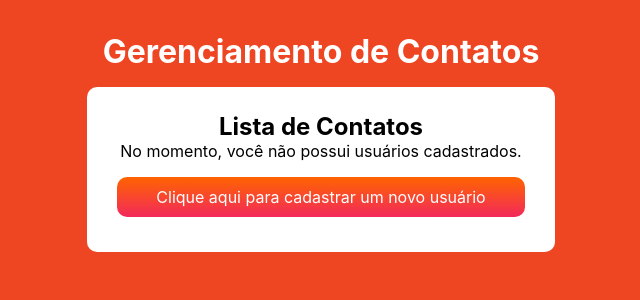
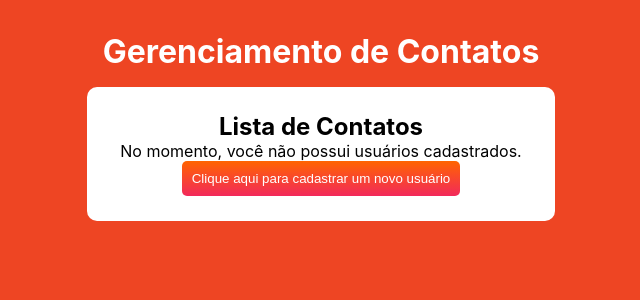
Before and after one commit to Marcoswodbarros/A5, a React (Create React App) app: page / in a window 1280 px wide. Shown: the top 300 px of the page, without its empty margins (319-959 px from the left). Built offline with nearby package versions, Linux system fonts and the light colour scheme.

Commit message:
Creating 'Button' component

```diff
--- a/src/App.css
+++ b/src/App.css
@@ -1,4 +1,3 @@
-/* src/App.css */
 * {
   box-sizing: border-box;
   margin: 0;
--- a/src/components/Alteracao/index.js
+++ b/src/components/Alteracao/index.js
@@ -1,4 +1,3 @@
-// src/Alteracao.js
 import React, { useState } from 'react';
 
 const Alteracao = ({ contato, onUpdate }) => {
--- /dev/null
+++ b/src/components/Button/Button.css
@@ -0,0 +1,6 @@
+.btn {
+    background-image: linear-gradient(180deg, #ff6400 0%, #f2295b 100%);
+    border-radius: 10px;
+    margin-top: 1rem;
+    padding: 10px 15px;
+}
--- /dev/null
+++ b/src/components/Button/index.js
@@ -0,0 +1,12 @@
+import React from "react";
+import "./Button.css";
+
+const Button = ({ onClick, children, type = "button" }) => {
+  return (
+    <button type={type} onClick={onClick} className="custom-button">
+      {children}
+    </button>
+  );
+};
+
+export default Button;
--- a/src/components/Cadastro/index.js
+++ b/src/components/Cadastro/index.js
@@ -1,4 +1,3 @@
-// src/Cadastro.js
 import React, { useState } from 'react';
 import "./Cadastro.css"
 
--- a/src/components/ListaContatos/index.js
+++ b/src/components/ListaContatos/index.js
@@ -1,11 +1,12 @@
-// src/ListaContatos.js
 import React from 'react';
+import Button from '../Button';
 import './ListaContatos.css'
 
 const ListaContatos = ({ contatos, onEdit, onDelete, onShowCadastro }) => {
     return (
         <div className='listaContatos-container'>
             <h2>Lista de Contatos</h2>
+
             {contatos.length === 0 ? (
                 <p>No momento, você não possui usuários cadastrados.</p>
             ) : (
@@ -24,20 +25,17 @@ const ListaContatos = ({ contatos, onEdit, onDelete, onShowCadastro }) => {
                             {contato.email}
 
                             <div className='listaContatos__btn--container'>
-                                <button onClick={() => onEdit(contato)}>Editar</button>
-                                <button onClick={() => onDelete(contato.cpf)}>Excluir</button>
+                                <Button onClick={() => onEdit(contato)}>Editar</Button>
+                                <Button onClick={() => onDelete(contato.cpf)}>Excluir</Button>
                             </div>
                         </li>
                     ))}
                 </ul>
             )}
 
-            {/* Frase para exibir o formulário de cadastro */}
-            <div className='listaContatos-btn'>
-                <a href="#!" onClick={onShowCadastro}>
-                    Clique aqui para cadastrar um novo usuário
-                </a>
-            </div>
+            <Button onClick={() => onShowCadastro(null)}>
+                Clique aqui para cadastrar um novo usuário
+            </Button>
         </div>
     );
 };
```
